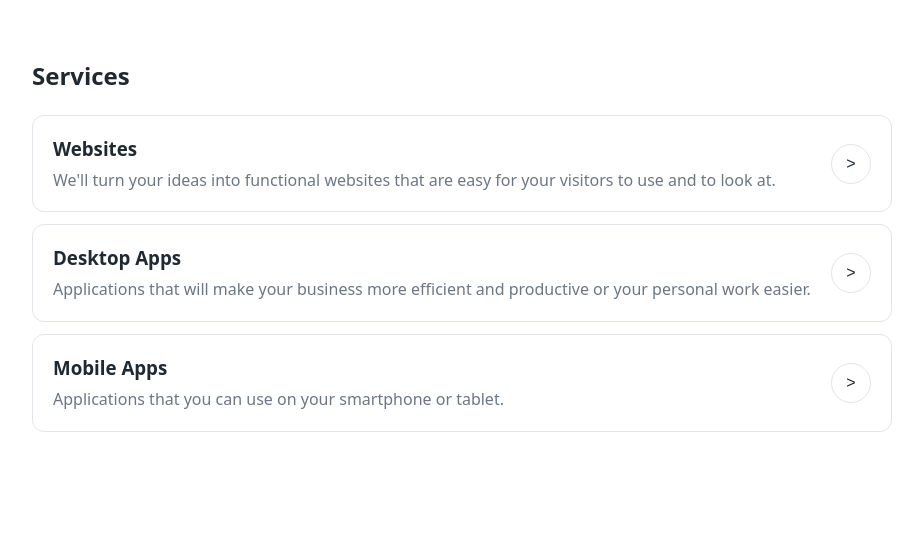
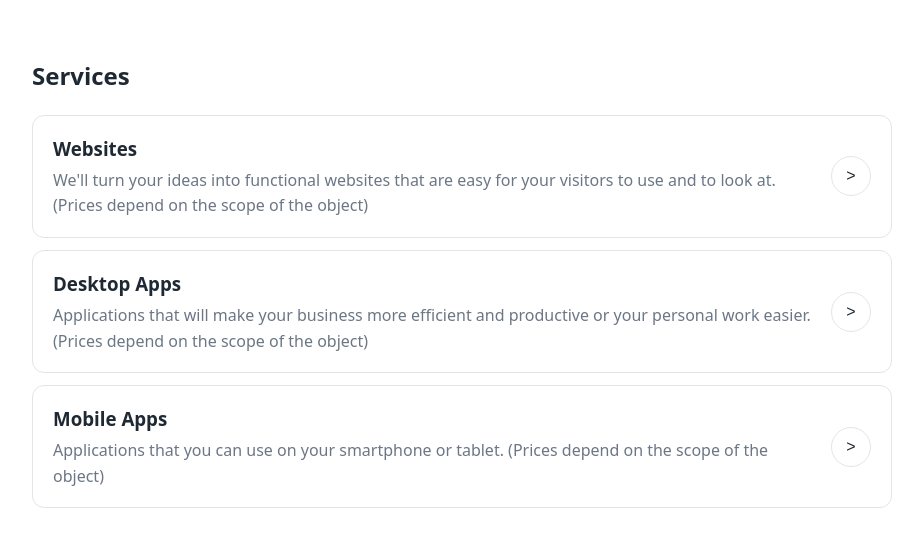
Before and after one commit to agostodevteam-hub/agostodevteam-hub.github.io, a plain HTML site: page index.html in a window 1280 px wide. Shown: the part 764-1310 px from the top of the page, without its empty margins (178-1101 px from the left). Before the commit the page ends 1248 px from the top, so only its background shows below. Drawn offline with Linux system fonts and the light colour scheme.

Commit message:
added prices

```diff
--- a/index.html
+++ b/index.html
@@ -52,7 +52,9 @@
     <div class="service">
       <div>
         <h3>Websites</h3>
-        <p>We'll turn your ideas into functional websites that are easy for your visitors to use and to look at.</p>
+        <p>We'll turn your ideas into functional websites that are easy for your visitors to use and to look at.
+          (Prices depend on the scope of the object)
+        </p>
       </div>
       <button class="soon" aria-label="See examples">&gt;</button>
     </div>
@@ -60,7 +62,9 @@
     <div class="service">
       <div>
         <h3>Desktop Apps</h3>
-        <p>Applications that will make your business more efficient and productive or your personal work easier.</p>
+        <p>Applications that will make your business more efficient and productive or your personal work easier.
+          (Prices depend on the scope of the object)
+        </p>
       </div>
       <button class="soon" aria-label="See examples">&gt;</button>
     </div>
@@ -68,7 +72,9 @@
     <div class="service">
       <div>
         <h3>Mobile Apps</h3>
-        <p>Applications that you can use on your smartphone or tablet.</p>
+        <p>Applications that you can use on your smartphone or tablet.
+          (Prices depend on the scope of the object)
+        </p>
       </div>
       <button class="soon" aria-label="See examples">&gt;</button>
     </div>
```
